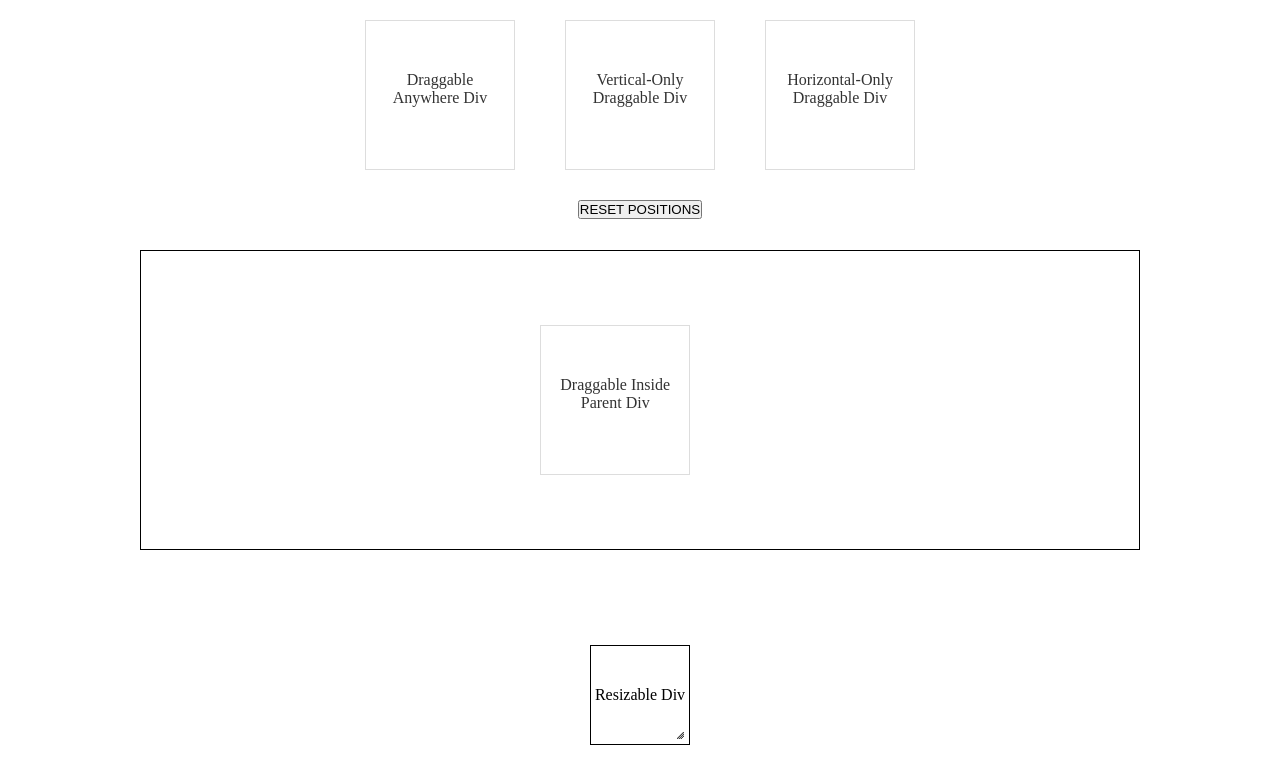
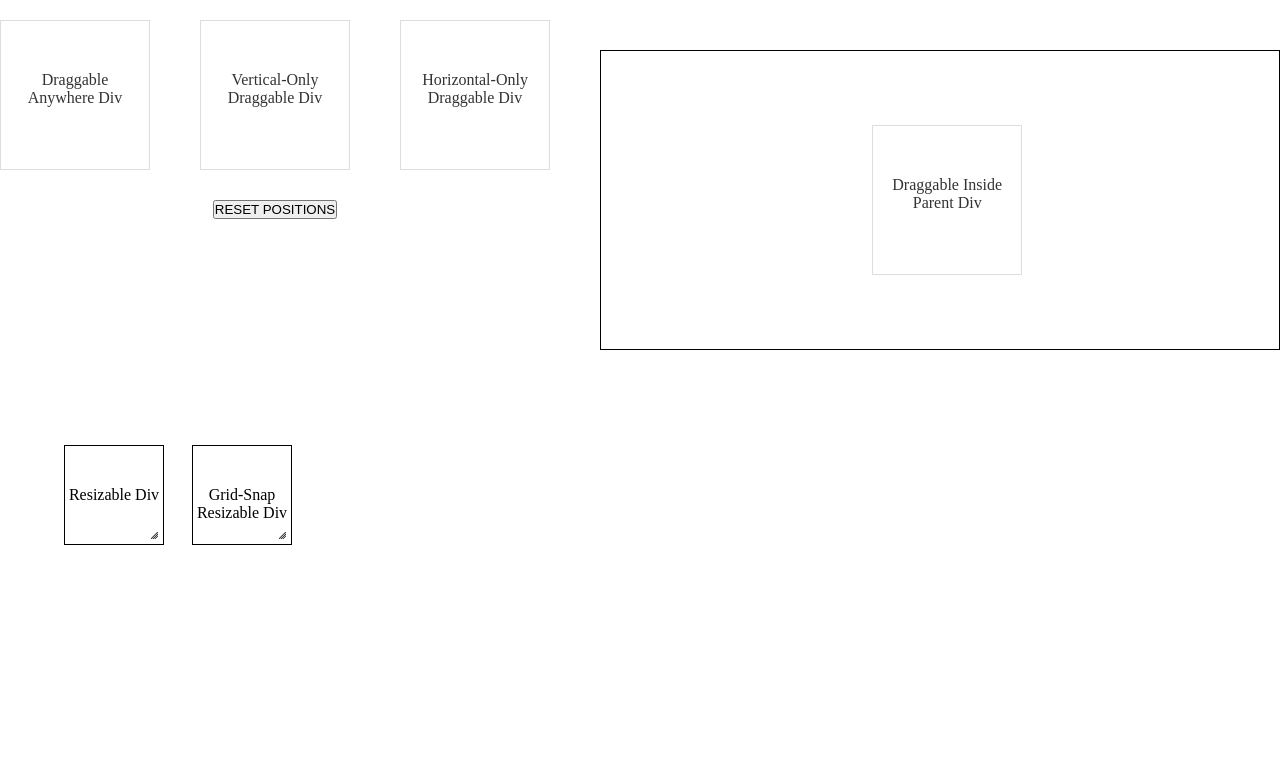
Before and after one commit to asbhogal/jQuery-Udemy-Course, a plain HTML site: page jquery-ui.html in a window 1280 px wide. Drawn offline with Linux system fonts and the light colour scheme.

Commit message:
adjusted div positionings

```diff
--- a/jquery-ui-script.js
+++ b/jquery-ui-script.js
@@ -1,6 +1,11 @@
 $("#draggable").draggable();
-$("#vertical-only-draggable").draggable({axis: "y"});   // SETS AN OPTION FOR DRAGGABLE TO ONLY OCCUR ON THE y AXIS
-$("#horizontal-only-draggable").draggable({axis: "x"}); // SETS AN OPTION FOR DRAGGABLE TO ONLY OCCUR ON THE x AXIS
+$("#vertical-only-draggable").draggable({
+    axis: "y"                                       // SETS AN OPTION FOR DRAGGABLE TO ONLY OCCUR ON THE y AXIS
+});
+
+$("#horizontal-only-draggable").draggable({
+    axis: "x"                                       // SETS AN OPTION FOR DRAGGABLE TO ONLY OCCUR ON THE x AXIS
+});
 
 $("#reset-btn").click(function () {
     $("#draggable").animate ({
@@ -22,4 +27,7 @@ $("#contained-draggable").draggable({containment: "#container"});   // PERMITS T
 // NB. A p TAG WILL ONLY MOVE UP AND DOWN IRRESPECTIVE OF WHETHER axis y IS ADDED DUE TO THE P STRETCHING THE ENTIRE WIDTH OF ITS PARENT CONTAINER
 // CHANGING THE p TAG TO A SPAN WILL RESOLVE THE ABOVE AND ALLOW FREE MOVEMENT ACROSS x AND y AXIS
 
-$("#resizable-div").resizable();    // ENABLES THE DIV TO BE RESIZED FREELY ALONG THE x AND y AXIS
+$("#resizable-div").resizable();                // ENABLES THE DIV TO BE RESIZED FREELY ALONG THE x AND y AXIS
+$("#grid-resizable-div").resizable({            // 'SNAPS' THE RESIZE TO 50px WIDTH ALONG THE x AND y AXIS
+    grid: 50
+});
--- a/jquery-ui.html
+++ b/jquery-ui.html
@@ -39,5 +39,8 @@
         <div id="resizable-div" class="ui-resizable">
             <p>Resizable Div</p>
         </div>
+        <div id="grid-resizable-div" class="ui-resizable">
+            <p>Grid-Snap Resizable Div</p>
+        </div>
     </body>
 </html>
--- a/style.scss
+++ b/style.scss
@@ -35,10 +35,11 @@ body {
 
 #container {
     border: 1px solid black;
-    position: absolute;
-    bottom: 250px;
+    position: relative;
     width: 1000px;
     height: 300px;
+    margin-left: 50px;
+    margin-top: 50px;
     #contained-draggable {
         position: absolute;
         bottom: 25%;
@@ -46,9 +47,8 @@ body {
     }
 }
 
-#resizable-div {
-    position: absolute;
-    bottom: 55px;
+#resizable-div,
+#grid-resizable-div {
     width: 100px;
     height: 100px;
     border: 1px solid black;
@@ -58,6 +58,18 @@ body {
     }
 }
 
+#resizable-div {
+    position: absolute;
+    left: 5%;
+    top: 445px;
+}
+
+#grid-resizable-div {
+    position: absolute;
+    left: 15%;
+    top: 445px;
+}
+
 #spacer {
     width: 50px;
 }
```
Also changed, not shown: dist/style.css, 1 other file.
